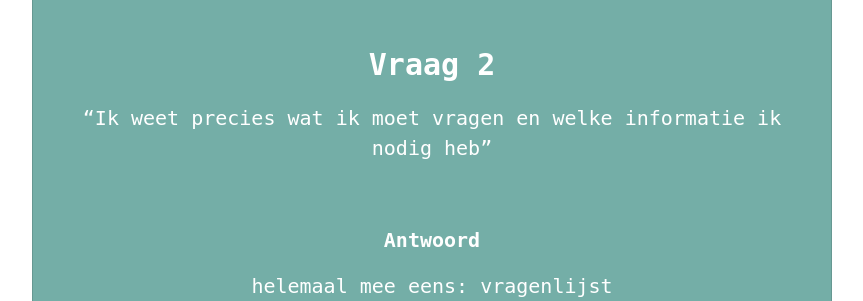
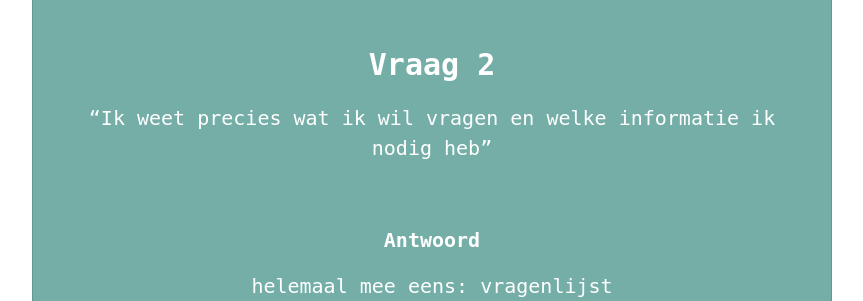
Before and after one commit to thomaskoene/Website-interviewofvragenlijst, a Flask app: page /explanation/ in a window 1280 px wide. Shown: the part 1168-1469 px from the top of the page, without its empty margins (208-1071 px from the left). Run offline with Flask 2, Linux system fonts and the light colour scheme; some libraries are stand-ins or nearby versions.

Commit message:
Update explanation.html

```diff
--- a/templates/explanation.html
+++ b/templates/explanation.html
@@ -56,7 +56,7 @@
 
                 <p class="MsoNormal" style="font-size:30px"><b>Vraag 2<o:p></o:p></b></p>
 
-                <p class="MsoNormal">“Ik weet precies wat ik moet vragen en welke informatie ik
+                <p class="MsoNormal">“Ik weet precies wat ik wil vragen en welke informatie ik
                 nodig heb”</p>
 
                 <p class="MsoNormal"><o:p>&nbsp;</o:p></p>
```
